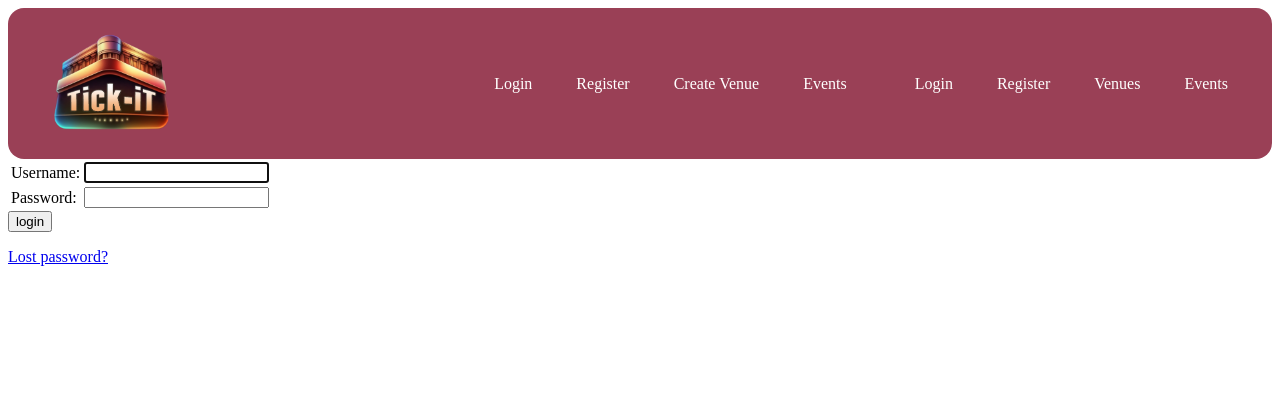
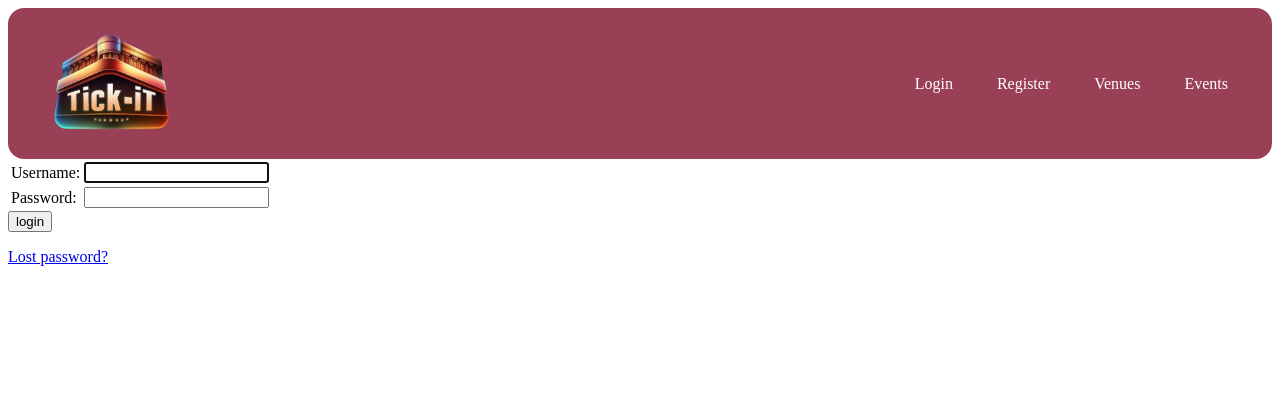
Before and after one commit to nezcodin/Tick-iT-Hackathon, a Django app: page /accounts/login/ in a window 1280 px wide. Shown: the top 420 px of the page. Run offline with Django 4.2, Linux system fonts and the light colour scheme; parts of the project's set-up code (start-up, migrations or seed data) failed here and were passed over.

Commit message:
fixed urls

```diff
--- a/tickit_project/tickit/frontend_urls.py
+++ b/tickit_project/tickit/frontend_urls.py
@@ -9,10 +9,8 @@ urlpatterns = [
     path('events/', views.events_view, name='events_list_view'),
     path('events/<int:pk>/', views.event_details_view, name='event_details_view'),
 
-    path('venues/', views.venues_view, name='venues')
+    path('venues/', views.venues_view, name='venues_list_view'),
     path('venues/<int:pk>/', views.venue_details_view, name='venue_details_view'),
-
-
     path('register/', views.registration, name='register'),
 
     path('create/', VenueCreateView.as_view(), name='venue_create_view'),
--- a/tickit_project/tickit/templates/base.html
+++ b/tickit_project/tickit/templates/base.html
@@ -17,21 +17,15 @@
         </a>
       </div>
       <div class="nav-text">
-        <a href="{% url 'login' %}">Login</a>
-        <a href="{% url 'register' %}">Register</a>
-        <a href="{% url 'venue_create_view' %}">Create Venue</a>
-        {% comment %} <a href="{% url 'venue_list_view' %}">Venues</a> {% endcomment %}
-        <a id='end-nav' href="{% url 'events_list_view' %}">Events</a>
         {% if user.is_authenticated %}
           <a href="accounts/logout/">Logout</a>
+          <a href="{% url 'venue_create_view' %}">Create Venue</a>
         {% else %}
           <a href="accounts/login/">Login</a>
-        {% endif %}
-        {% if not user.is_authenticated %}
-          <a href="register/">Register</a>
-        {% endif %}
-        <a href="venues/">Venues</a>
-        <a id='end-nav' href="events/">Events</a>
+          <a href="{% url 'register' %}">Register</a>
+          {% endif %}
+        <a href="{% url 'venues_list_view' %}">Venues</a>
+        <a id='end-nav' href="{% url 'events_list_view' %}">Events</a>
     </div>
   </header>
 
```
